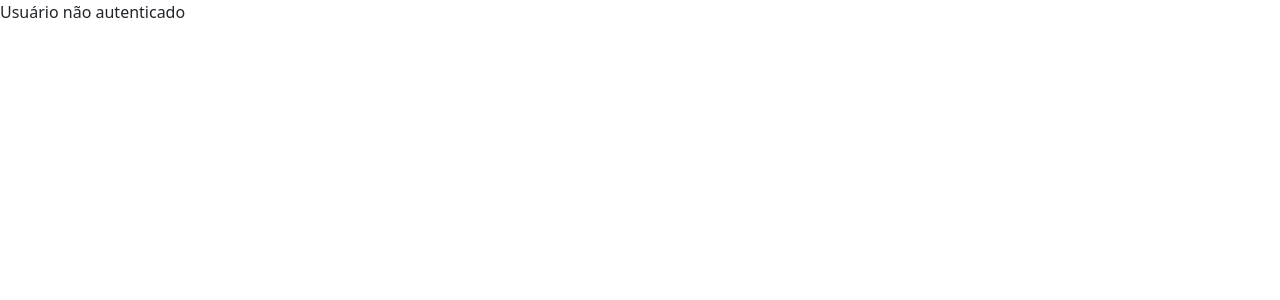
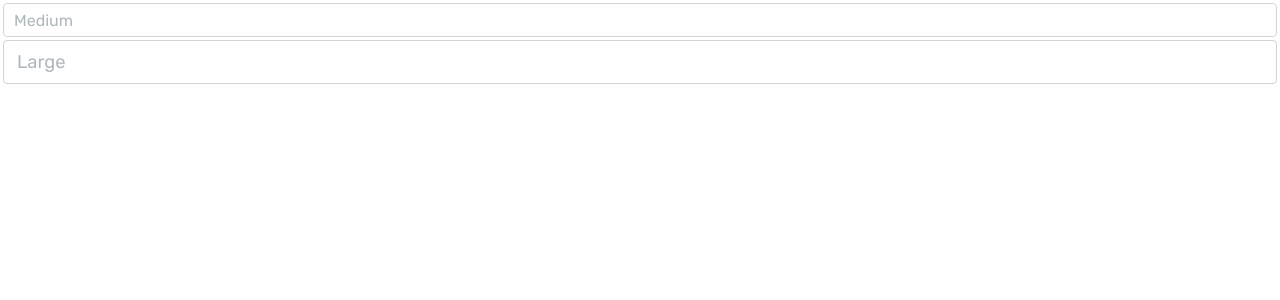
Before and after one commit to SousaFelipe/EstoqueUI, a React (Create React App) app: page /login in a window 1280 px wide. Before the commit this address led to /dashboard. Shown: the top 300 px of the page. Built offline with nearby package versions, Linux system fonts and the light colour scheme.

Commit message:
Redo layout properties

```diff
--- /dev/null
+++ b/public/index.css
@@ -0,0 +1,62 @@
+
+
+
+:root {
+
+    --lsp-blue-one:     #2269F5;
+    --lsp-blue-two:     rgba(34, 105, 245, 0.25) !important;
+    --lsp-blue-tree:    #1257E2;
+
+    --lsp-cyan-one:     #008FFB;
+    --lsp-cyan-two:     rgba(0, 143, 251, 0.25) !important;
+    --lsp-cyan-tree:    #007BD8;
+
+    --lsp-green-one:    #00A85A;
+    --lsp-green-two:    rgba(0, 168, 90, 0.25) !important;
+    --lsp-green-tree:   #00944F;
+    --lsp-green-four:   #00723D;
+
+    --lsp-teal-one:     #00E396;
+    --lsp-teal-two:     rgba(0, 227, 150, 0.25) !important;
+    --lsp-teal-tree:    #00BD7E;
+    --lsp-teal-four:    #018B5D;
+
+    --lsp-yellow-one:   #FFC107;
+    --lsp-yellow-two:   rgba(255, 193, 7, 0.25) !important;
+    --lsp-yellow-tree:  #dAAA1A;
+    --lsp-yellow-four:  #C0930D;
+
+    --lsp-red-one:      #DC3545;
+    --lsp-red-two:      rgba(220, 53, 69, 0.25) !important;
+    --lsp-red-tree:     #BB1D2D;
+    --lsp-red-four:     #9B0C1A;
+
+    --lsp-purple-one:   #6F42C1;
+    --lsp-purple-two:   rgba(111, 66, 193, 0.25) !important;
+    --lsp-purple-tree:  #5D31Af;
+    --lsp-purple-four:  #4F18B6;
+
+    --lsp-white:        #FFFFFF;
+    --lsp-light:        #FAFAFA;
+    --lsp-primary:      #F1F2F7;
+    --lsp-secondary:    #DAE2ED;
+
+    --text-primary:     #293134;
+    --text-secondary:   #AFB8BD;
+    --text-muted:       #D0D5D7;
+
+}
+
+
+::placeholder {
+    color:      var(--text-secondary);
+    opacity:    1;
+}
+
+:-ms-input-placeholder {
+    color:      var(--text-secondary);
+}
+
+::-ms-input-placeholder {
+    color:      var(--text-secondary);
+}
--- a/public/index.html
+++ b/public/index.html
@@ -1,10 +1,9 @@
 <!DOCTYPE html>
-    <html lang="pt-BR">
-        <head>
+<html lang="pt-BR">
+    <head>
         <meta charset="utf-8" />
         <link rel="icon" href="%PUBLIC_URL%/favicon.ico" />
         <meta name="viewport" content="width=device-width, initial-scale=1" />
-        <meta name="theme-color" content="#000000" />
         <meta name="description" content="Web site created using create-react-app" />
         <link rel="apple-touch-icon" href="%PUBLIC_URL%/logo192.png" />
         <link rel="manifest" href="%PUBLIC_URL%/manifest.json" />
@@ -13,11 +12,12 @@
 
         <link rel="preconnect" href="https://fonts.gstatic.com" crossorigin>
         <link rel="preconnect" href="https://fonts.googleapis.com">
-        <link href="https://fonts.googleapis.com/css?family=Material+Icons|Material+Icons+Outlined|Material+Icons+Two+Tone|Material+Icons+Round|Material+Icons+Sharp" rel="stylesheet">
-        <link href="https://fonts.googleapis.com/css2?family=Rubik:wght@300;400;500;600;700;800;900&display=swap" rel="stylesheet">
+        <link rel="stylesheet" href="https://fonts.googleapis.com/css?family=Material+Icons|Material+Icons+Outlined|Material+Icons+Two+Tone|Material+Icons+Round|Material+Icons+Sharp">
+        <link rel="stylesheet" href="https://fonts.googleapis.com/css2?family=Rubik:wght@300;400;500;600;700;800;900&display=swap">
+
+        <link rel="stylesheet" href="./index.css">
 
         <style>
-
             html,
             body {
                 margin:     0;
@@ -25,28 +25,28 @@
                 width:      100vw;
                 height:     100vh;
             }
-
+            * {
+                font-family: 'Rubik', sans-serif;
+            }
             #root {
                 display:    flex;
                 width:      100%;
                 height:     100%;
             }
-
             .h-center {
                 display:        flex;
                 justify-content:center;
             }
-
             .v-center {
                 display:        flex;
                 align-items:    center;
             }
+        </style>
+    </head>
 
-        </style>
-
-    </head>
     <body>
         <noscript>You need to enable JavaScript to run this app.</noscript>
         <div id="root"></div>
     </body>
+
 </html>
--- a/src/App.tsx
+++ b/src/App.tsx
@@ -12,8 +12,6 @@ import Login from './components/pages/Auth/Login'
 import Relatorios from './components/pages/Relatorios'
 import Saidas from './components/pages/Saidas'
 import Transferencias from './components/pages/Transferencias'
-
-import 'bootstrap/dist/css/bootstrap.min.css'
 
 
 
--- /dev/null
+++ b/src/components/atoms/Button/index.tsx
@@ -0,0 +1,11 @@
+import React from 'react'
+
+import './style.css'
+
+
+
+export default function Button (props : any) : JSX.Element {
+    return (
+        <button { ...props }>{ props.children }</button>
+    )
+}
--- /dev/null
+++ b/src/components/atoms/Button/style.css
@@ -0,0 +1,88 @@
+
+
+
+button {
+    display:            flex;
+    justify-content:    center;
+    align-items:        center;
+    margin:             3px;
+    border:             none;
+    outline:            none;
+    cursor:             pointer;
+    *cursor:            hand;
+    border-radius:      4px;
+    color:              var(--text-primary);
+    font-weight:        400;
+}
+
+
+
+button.sm {
+    min-height:     29px;
+    padding-left:   12px;
+    padding-right:  12px;
+    font-size:      0.75em;
+}
+
+button.md {
+    min-height:     32px;
+    padding-left:   16px;
+    padding-right:  16px;
+}
+
+button.lg {
+    min-height:     42px;
+    padding-left:   18px;
+    padding-right:  18px;
+    font-size:      1.25em;
+}
+
+
+
+button:not(.warning) { color: white; }
+
+
+
+button.primary          { background-color: var(--lsp-blue-one); }
+button.primary:active,
+button.primary:focus    { box-shadow: 0 0 0 3px var(--lsp-blue-two); }
+button.primary:hover    {
+    transition:         background-color 0.2s ease-in;
+    background-color:   var(--lsp-blue-tree);
+}
+
+
+button.info             { background-color: var(--lsp-cyan-one); }
+button.info:active,
+button.info:focus       { box-shadow: 0 0 0 3px var(--lsp-cyan-two); }
+button.info:hover       {
+    transition:         background-color 0.2s ease-in;
+    background-color:   var(--lsp-cyan-tree);
+}
+
+
+button.success          { background-color: var(--lsp-green-one); }
+button.success:active,
+button.success:focus    { box-shadow: 0 0 0 3px var(--lsp-green-two); }
+button.success:hover    {
+    transition:         background-color 0.2s ease-in;
+    background-color:   var(--lsp-green-tree);
+}
+
+
+button.warning          { background-color:   var(--lsp-yellow-one); }
+button.warning:active,
+button.warning:focus    { box-shadow: 0 0 0 3px var(--lsp-yellow-two); }
+button.warning:hover    {
+    transition:         background-color 0.2s ease-in;
+    background-color:   var(--lsp-yellow-tree);
+}
+
+
+button.danger           { background-color: var(--lsp-red-one); }
+button.danger:active,
+button.danger:focus     { box-shadow: 0 0 0 3px var(--lsp-red-two); }
+button.danger:hover     {
+    transition:         background-color 0.2s ease-in;
+    background-color:   var(--lsp-red-tree);
+}
--- /dev/null
+++ b/src/components/atoms/Input/index.tsx
@@ -0,0 +1,27 @@
+import React from 'react'
+
+import './style.css'
+
+
+
+export default function Input (props : any) : JSX.Element {
+
+
+    function shouldBeHaveLabel () {
+
+    }
+
+
+    return (
+        <div className={ `input-container ${ (props.type || 'default') }` }>
+
+            { () => shouldBeHaveLabel() }
+
+            <input
+                type={ (props.type || 'text') }
+                className={ props.className }
+                placeholder={ (props.placeholder || '') } />
+
+        </div>
+    )
+}
--- /dev/null
+++ b/src/components/atoms/Input/style.css
@@ -0,0 +1,56 @@
+
+
+
+.input-container {
+    box-sizing:     border-box;
+    border-radius:  4px;
+    border-width:   1px;
+    border-style:   solid;
+    margin:         3px;
+}
+
+
+
+.input-container.default:not(.is-success),
+.input-container.default:not(.is-warning),
+.input-container.default:not(.is-danger) { border-color: var(--text-muted); }
+
+.input-container.default:not(.is-success):focus-within,
+.input-container.default:not(.is-warning):focus-within,
+.input-container.default:not(.is-danger):focus-within  {
+    border-color:   var(--lsp-cyan-one);
+    box-shadow:     0 0 0 3px var(--lsp-cyan-two);
+}
+
+
+
+input {
+    box-sizing:     border-box;
+    display:        block;
+    border:         none;
+    outline:        none;
+    border:         0;
+    border-radius:  6px;
+    color:          var(--tex-primary);
+}
+
+input.sm {
+    width:          calc(100% - 8px);
+    height:         26px;
+    margin-left:    4px;
+    font-size:      0.75em;
+}
+
+input.md {
+    width:          calc(100% - 16px);
+    height:         32px;
+    margin-left:    8px;
+    font-size:      1.00em;
+}
+
+input.lg {
+    width:          calc(100% - 22px);
+    height:         42px;
+    margin-left:    11px;
+    font-size:      1.15em;
+}
--- a/src/components/pages/Auth/Login.tsx
+++ b/src/components/pages/Auth/Login.tsx
@@ -1,30 +1,22 @@
 import React, { useEffect, useState } from 'react'
 import { Navigate } from 'react-router'
 
-import Container from 'react-bootstrap/Container'
-import Button from 'react-bootstrap/Button'
-import Card from 'react-bootstrap/Card'
-import Col from 'react-bootstrap/Col'
-import Form from 'react-bootstrap/Form'
-import Row from 'react-bootstrap/Row'
+import Button from '../../atoms/Button'
+import Input from '../../atoms/Input'
 
 import { useAuth } from '../../../providers/Auth/useAuth'
 
 import { AUTENTICATED } from '../../../services/api'
 
-/**
-* reqres.in
-* eve.holt@reqres.in
-* cityslicka
-*/
+
 
 export default function Login () {
 
 
     const auth = useAuth()
 
-    const [email, setEmail] = useState<string | null>(null)
-    const [password, setPassword] = useState<string | null>(null)
+    const [email, setEmail] = useState<string | null>('eve.holt@reqres.in')
+    const [password, setPassword] = useState<string | null>('cityslicka')
 
 
     async function signIn () {
@@ -42,32 +34,14 @@ export default function Login () {
     }
 
 
-    return !auth ? (
-        <Container className="v-center">
-            <Row className="justify-content-center w-100">
-                <Col xs={12} md={6} lg={4}>
+    return ( ! auth.auth) ? (
+        <div style={{ width: '100%' }}>
 
-                    <Card>
-                        <Card.Body>
-                            <Form>
-                                <Form.Group className="mb-3" controlId="formBasicEmail">
-                                    <Form.Label>Email</Form.Label>
-                                    <Form.Control type="email" placeholder="Email" onChange={ e => setEmail(e.target.value) } />
-                                </Form.Group>
+            <Input className="md" placeholder="Medium" />
 
-                                <Form.Group className="mb-3" controlId="formBasicPassword">
-                                    <Form.Label>Senha</Form.Label>
-                                    <Form.Control type="password" placeholder="senha" onChange={ e => setPassword(e.target.value) } />
-                                </Form.Group>
+            <Input className="lg" placeholder="Large" />
 
-                                <Button variant="primary" type="button" onClick={ signIn }> Entrar </Button>
-                            </Form>
-                        </Card.Body>
-                    </Card>
-
-                </Col>
-            </Row>
-        </Container>
+        </div>
     )
     : (
         <Navigate replace to={ AUTENTICATED } />
--- a/src/providers/Layout/index.tsx
+++ b/src/providers/Layout/index.tsx
@@ -1,15 +1,6 @@
 import React from 'react'
+
 import { Outlet } from 'react-router'
-
-import Button from 'react-bootstrap/Button'
-import Container from 'react-bootstrap/Container'
-import Col from 'react-bootstrap/Col'
-import Form from 'react-bootstrap/Form'
-import FormControl from 'react-bootstrap/FormControl'
-import Navbar from 'react-bootstrap/Navbar'
-import Nav from 'react-bootstrap/Nav'
-import Stack from 'react-bootstrap/Stack'
-import Row from 'react-bootstrap/Row'
 
 import { useAuth } from '../Auth/useAuth'
 
@@ -21,33 +12,12 @@ export default function Layout () : JSX.Element {
     const auth = useAuth()
 
 
-    function getCurrentKey () : string {
-        const uri = document.location.pathname
-        return uri.substr(1, uri.length - 1)
-    }
+    return auth.token ? (
+            <main>
 
 
-    return auth.token ? (
-            <Stack gap={0}>
-                <Navbar variant="dark" bg="dark" expand="lg">
-                    <Container>
-                        <Nav activeKey={ getCurrentKey() } className="justify-content-center">
-                            <Nav.Link href='/dashboard' eventKey='dashboard'>Dashboard</Nav.Link>
-                            <Nav.Link href='/entradas' eventKey='entradas'>Entradas</Nav.Link>
-                            <Nav.Link href='/saidas' eventKey='saidas'>Saídas</Nav.Link>
-                            <Nav.Link href='/transferencias' eventKey='transferencias'>Transferências</Nav.Link>
-                            <Nav.Link href='/relatorios' eventKey='relatorios'>Relatórios</Nav.Link>
-                        </Nav>
-                    </Container>
-                </Navbar>
-                <Container fluid>
-                    <Row className="justify-content-center">
-                        <Col xs={11} sm={11} md={8} lg={8} xl={8}>
-                            <Outlet />
-                        </Col>
-                    </Row>
-                </Container>
-            </Stack>
+
+            </main>
         )
         : (
             <span> Usuário não autenticado </span>
```
